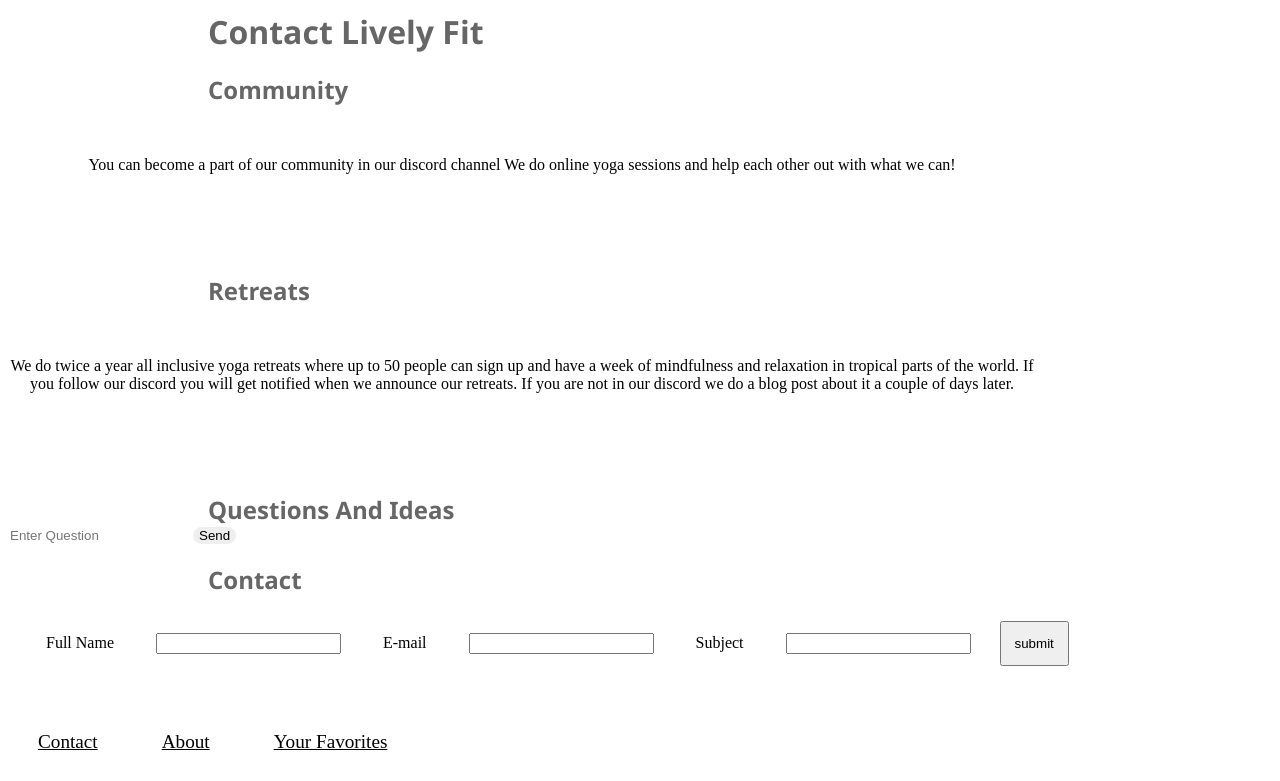
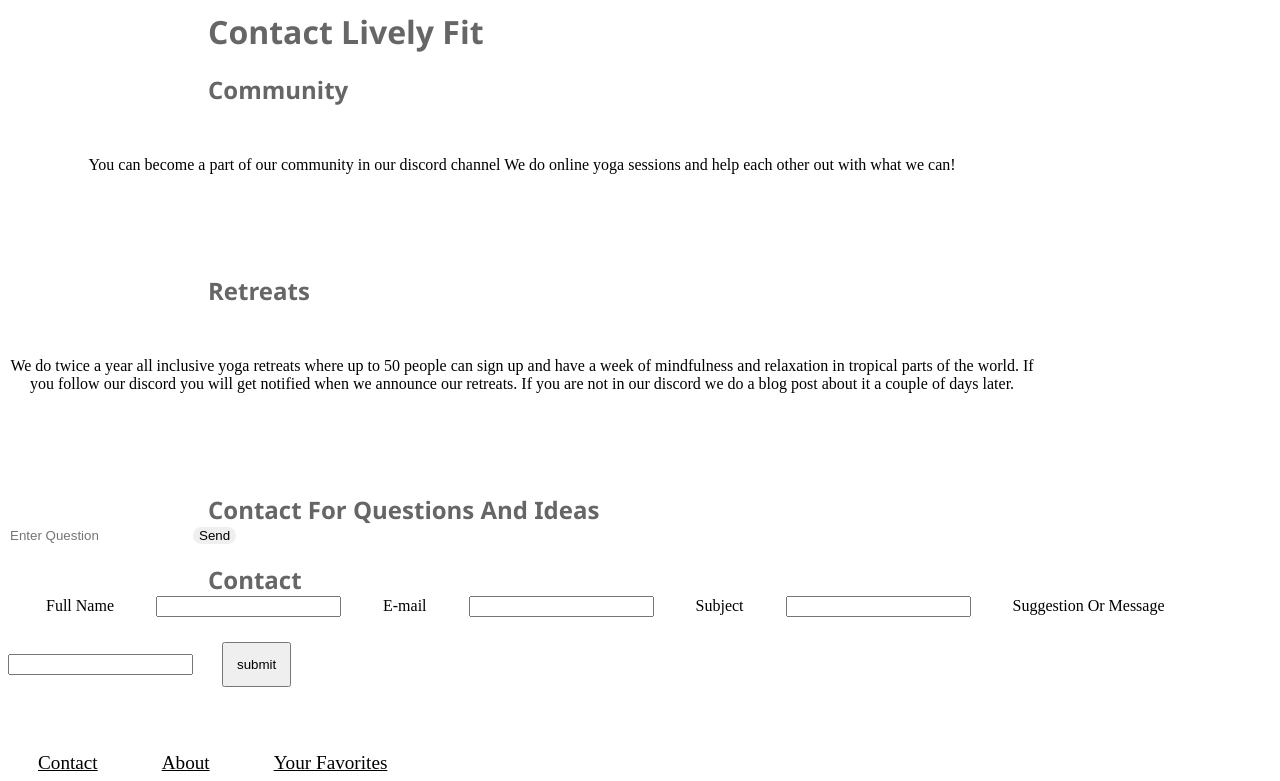
Before and after one commit to aivvas/Lively-Fit, a plain HTML site: page contact.html in a window 1280 px wide. Shown: the part 117-898 px from the top of the page. Before the commit the page ends 877 px from the top, so only its background shows below. Drawn offline with Linux system fonts and the light colour scheme; no server answers.

Commit message:
message form

```diff
--- a/CSS/style.css
+++ b/CSS/style.css
@@ -56,7 +56,7 @@
     left: 198px;
 }
 
-.name, .email, .subject, .submit {
+.name, .email, .subject, .message, .submit {
     margin: 25px;
     padding: 13px;
 }
--- a/contact.html
+++ b/contact.html
@@ -46,7 +46,7 @@
             If you are not in our discord we do a blog post
             about it a couple of days later.
         </p>
-        <h2 class="h4-header">Questions And Ideas</h4>
+        <h2 class="h4-header"> Contact For Questions And Ideas</h4>
             <input type="text" id="question-box" placeholder="Enter Question">
             <button id="send"> Send </button>
             <ul id="suggestion">
@@ -66,6 +66,10 @@
 
                 <input type="subject" id="subject" class="input-subject" required>
 
+            <label for="message" class="message">Suggestion Or Message</label>
+
+                <input type="message" id="message" class="input-message" required>
+
             <input type="submit" value="submit" class="submit">
             </form>
     </main>
```
